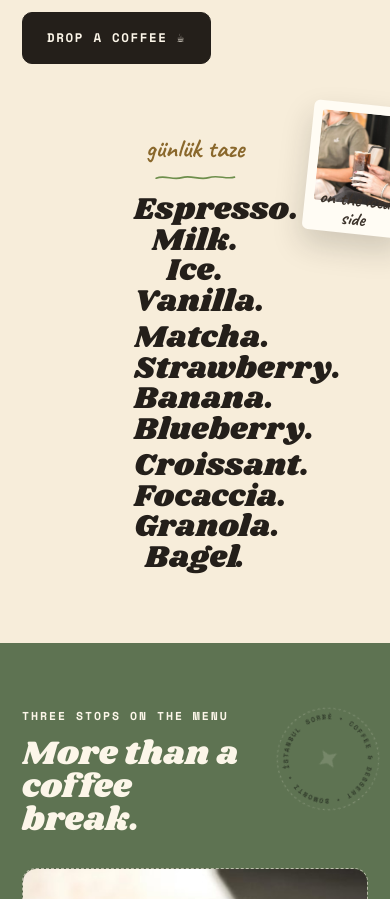
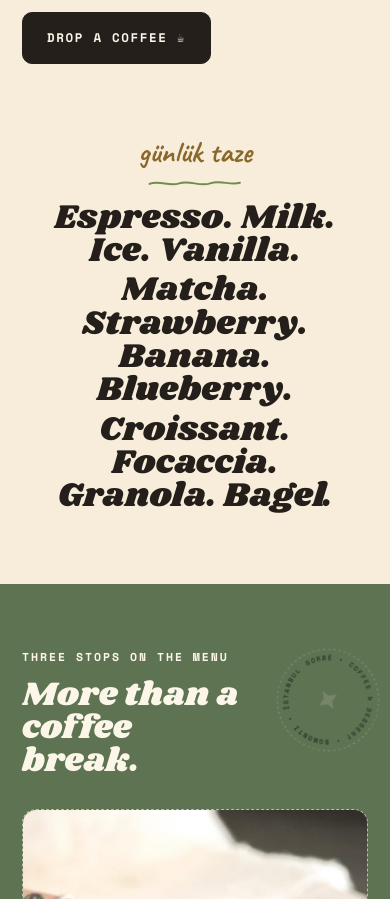
Before and after one commit to Onuursalci/sorbe-coffee, a plain HTML site: page index.html in a window 390 px wide. Shown: the part 921-1820 px from the top of the page. Drawn offline with Linux system fonts and the light colour scheme.

Commit message:
site guncellemesi (2026-09-25 23:03)

```diff
--- a/index.html
+++ b/index.html
@@ -304,9 +304,12 @@ button{font:inherit;color:inherit;background:none;border:0;cursor:pointer}
   .story-foto{justify-self:center}
   .paneller{grid-template-columns:1fr}
   .f-kartlar{grid-template-columns:1fr}
-  .taze .pol-sol{left:-18px;bottom:-20px;width:100px;height:130px}
-  .taze .pol-sag{right:-18px;top:-24px;width:100px;height:130px}
-  .taze-satirlar{padding:0 clamp(112px,25vw,148px)}
+  .taze .muhur{display:none}
+  .taze .pol-sol{display:none}
+  .taze .pol-sag{display:none}
+  .taze-satirlar{padding:0 18px}
+  .taze-script{font-size:clamp(30px,4.6vw,40px)}
+  .taze-satir{font-size:clamp(34px,7.2vw,54px)}
   .satirler{grid-template-columns:1fr;column-gap:0}
   .kolaj-ic{height:auto;display:grid;grid-template-columns:1fr 1fr;gap:16px;padding:8px 0 4px}
   .kolaj-ic .polaroid{position:static;width:100%;height:auto;aspect-ratio:4/5}
@@ -329,8 +332,6 @@ button{font:inherit;color:inherit;background:none;border:0;cursor:pointer}
   .fasulye-btn{order:3}
   .kelime{font-size:clamp(96px,27vw,150px)}
   .ust-linkler{display:none}
-  .taze .muhur{display:none}
-  .taze .pol-sol{display:none}
   .blok-adacayi .muhur{width:104px;opacity:.5}
   .blok-baslik{padding-right:112px}
 }
```
